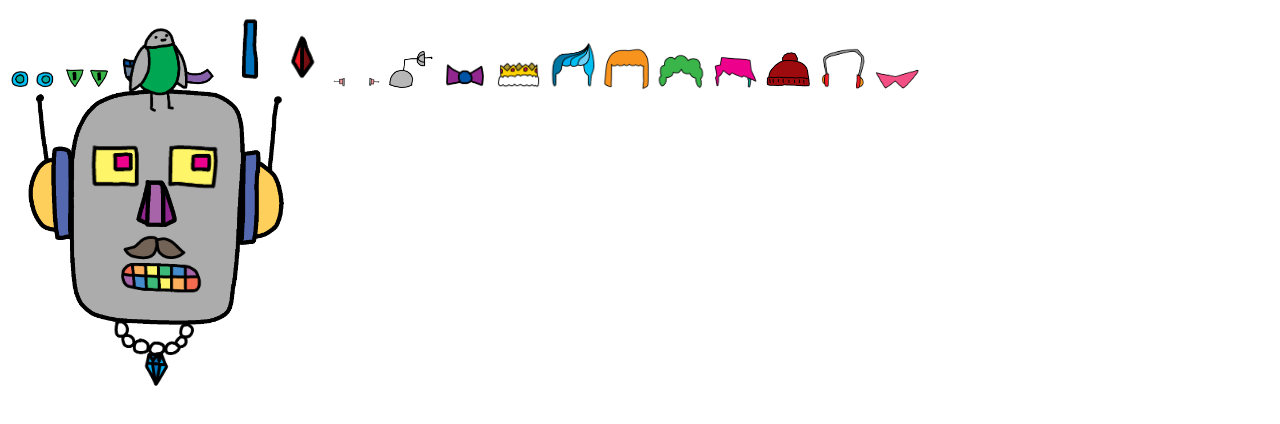
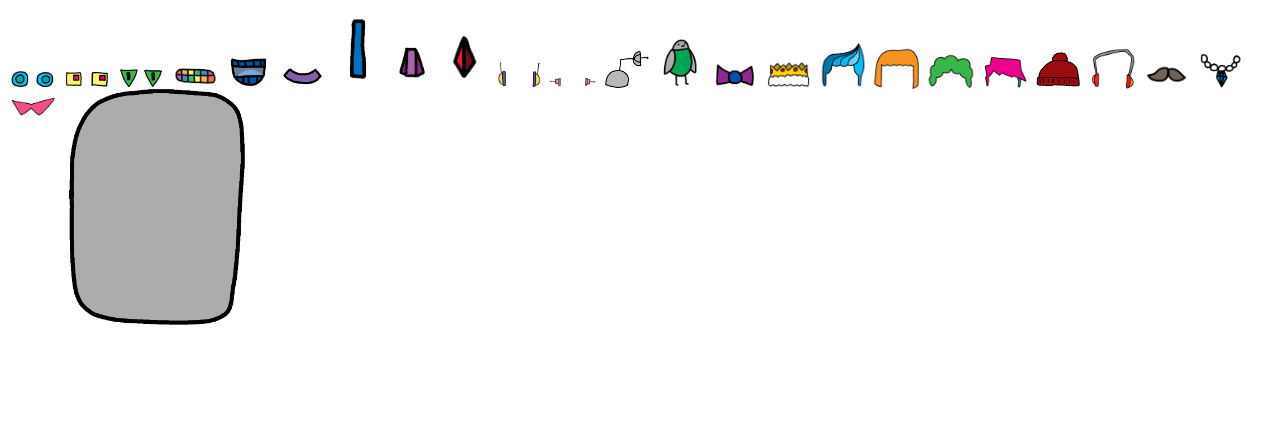
Before and after one commit to Ernulphus/RobotFaceMaker, a plain HTML site: page index.html in a window 1280 px wide. Drawn offline with Linux system fonts and the light colour scheme.

Commit message:
Revert style.css

```diff
--- a/style.css
+++ b/style.css
@@ -7,52 +7,3 @@ img {
   top: 10px;
   left: 10px;
 }
-
-#eyes2 {
-  width: 150px;
-  position: absolute;
-  top: 130px;
-  left: 80px;
-}
-
-#mouth1 {
-  width: 100px;
-  position:absolute;
-  top: 250;
-  left: 110px;
-}
-
-#nose2 {
-  width: 80px;
-  position:absolute;
-  top: 160px;
-  left: 115px;
-}
-
-#ears1 {
-  width: 310px;
-  position:absolute;
-  top: 60px;
-  left: 0px
-}
-
-#bird {
-  width: 90px;
-  position:absolute;
-  top: 20px;
-  left: 115px;
-}
-
-#moustache {
-  position: absolute;
-  width: 80px;
-  top: 220px;
-  left: 115;
-}
-
-#necklace {
-  width: 100px;
-  position:absolute;
-  top: 310;
-  left: 105;
-}
```
